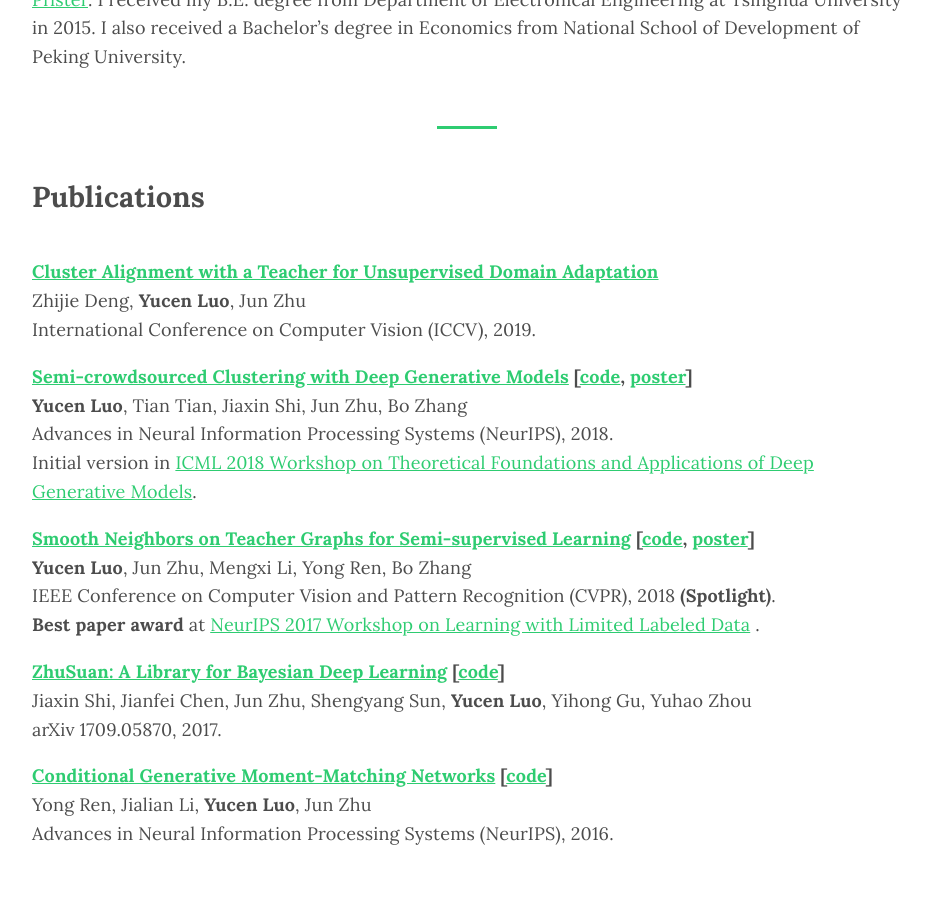
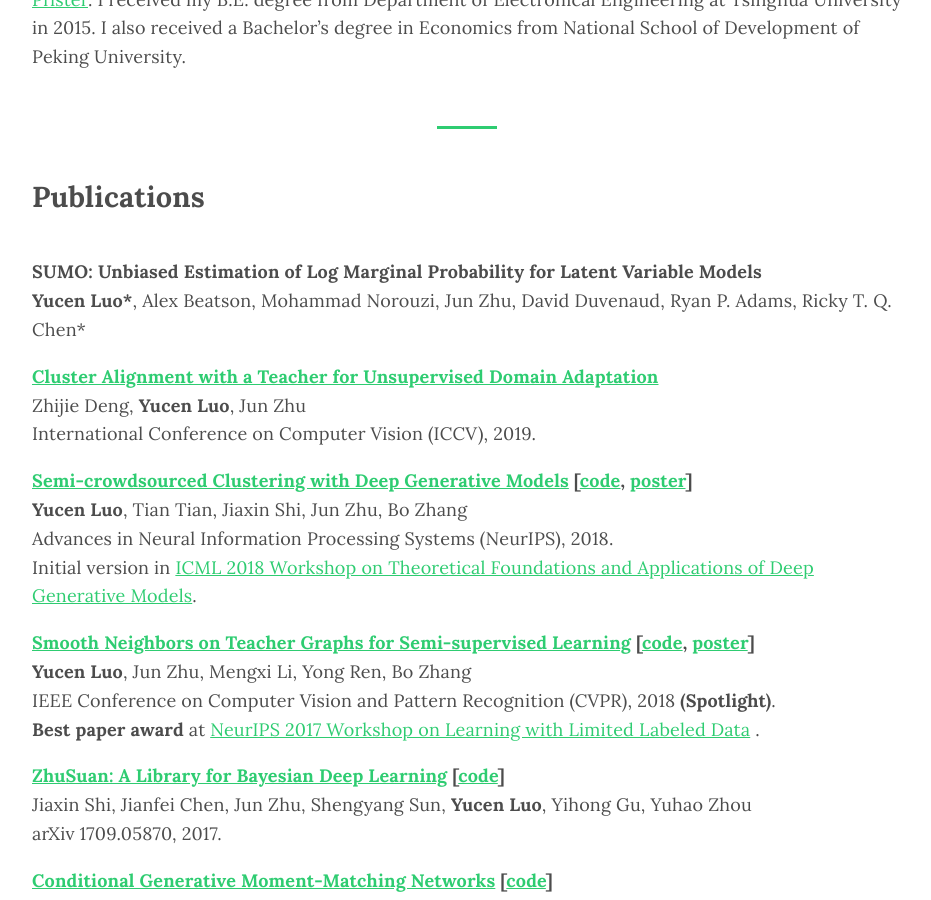
Before and after one commit to xinmei9322/xinmei9322.github.io, a Jekyll site: the page built from index.md, in a window 1280 px wide and 900 px high, scrolled down 571 px. Shown: the whole window, without its empty margins (173-1104 px from the left). Built offline with Jekyll 4.4.1, drawn with Linux system fonts in a browser that asks for light colours; some web fonts are replaced.

Commit message:
Update index.md

```diff
--- a/index.md
+++ b/index.md
@@ -21,6 +21,14 @@
 
 <table style="margin: 0px; border-collapse: separate; border-spacing: 0 1em">
 	<tbody>
+		<tr>
+	        <td>
+	            <strong>SUMO: Unbiased Estimation of Log Marginal Probability for Latent Variable Models</strong>
+	        <br>
+	        <strong>Yucen Luo*</strong>, Alex Beatson, Mohammad Norouzi, Jun Zhu, David Duvenaud, Ryan P. Adams, Ricky T. Q. Chen*
+	        <br>
+	        </td>
+	    </tr>
 		<tr>
 	        <td>
 	            <strong> <a href="https://arxiv.org/pdf/1903.09980.pdf">Cluster Alignment with a Teacher for Unsupervised Domain Adaptation</a></strong>
```
